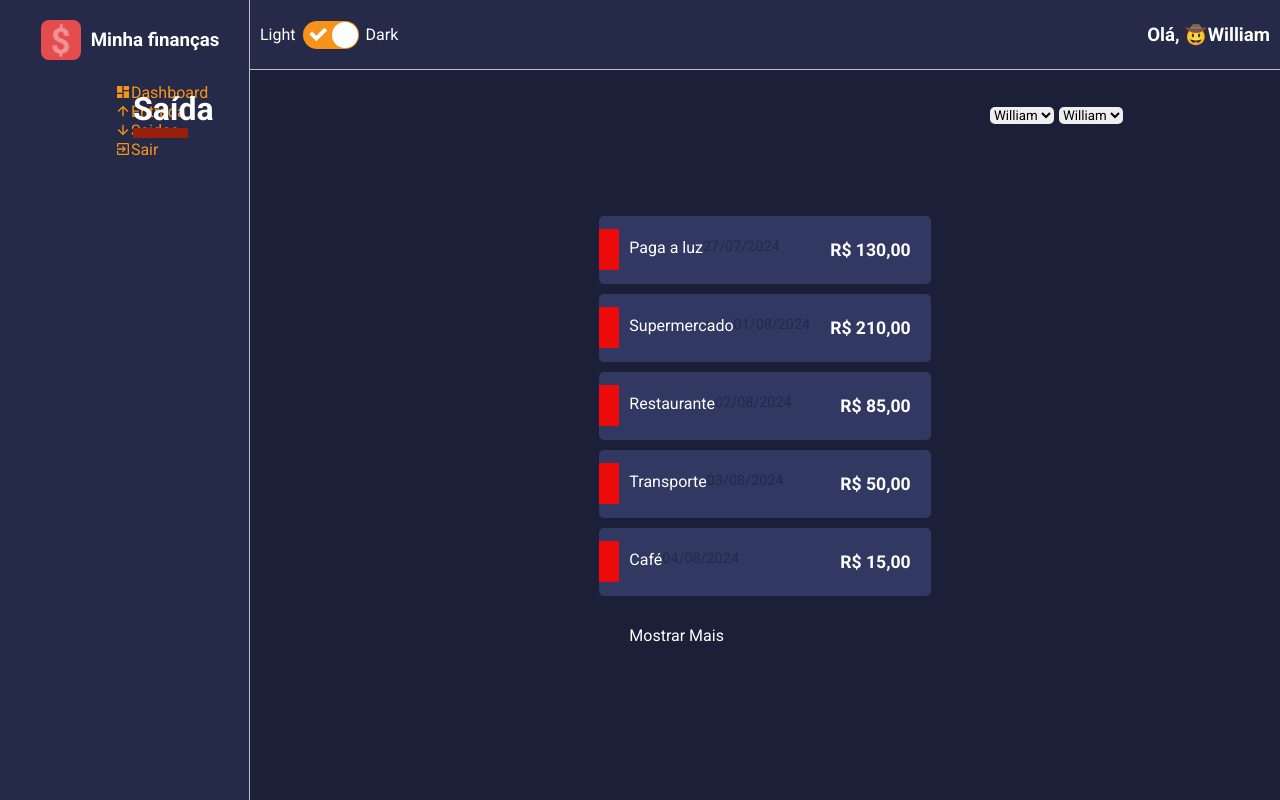
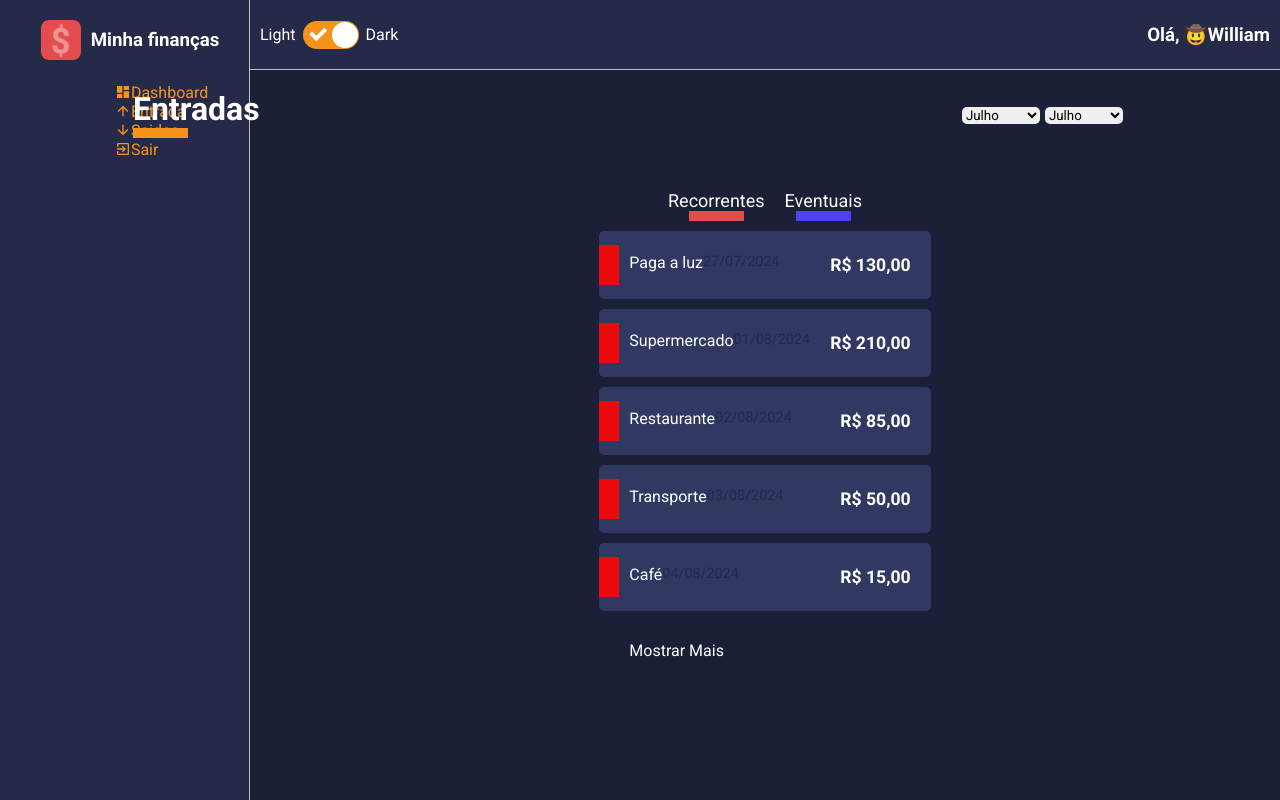
Before and after one commit to WilliamProgramadorBR/Gerenciador-financeiro, a React (Create React App) app: page /list/entry-balance in a window 1280 px wide. Built offline with nearby package versions, Linux system fonts and the light colour scheme.

Commit message:
Rotas e navegação configurada
Rotas definidas

```diff
--- a/package.json
+++ b/package.json
@@ -14,6 +14,7 @@
     "react": "^18.3.1",
     "react-dom": "^18.3.1",
     "react-icons": "^5.2.1",
+    "react-router-dom": "^6.25.1",
     "react-scripts": "5.0.1",
     "react-switch": "^7.0.0",
     "styled-components": "^5.3.3",
@@ -28,6 +29,7 @@
   },
   "devDependencies": {
     "@types/node": "^20.0.0",
+    "@types/react-router-dom": "^5.3.3",
     "@types/styled-components": "^5.1.34",
     "concurrently": "^6.2.1",
     "wait-on": "^5.3.0"
--- a/src/App.tsx
+++ b/src/App.tsx
@@ -1,20 +1,17 @@
 import React from 'react';
 import GlobalStyle from './Styles/GlobalStyle';
-import Layout from './components/Layout';
+
 import {ThemeProvider} from 'styled-components'
 import  dark from './Styles/themes/dark'
 import  ligth from './Styles/themes/light'
-import Dashboard from './Page/Dashboard';
-import List from '../src/Page/List'
-
+import Routes from '../src/routes/index';
 
 const App: React.FC = () =>{
 
     return(
         <ThemeProvider theme={dark}>
         <GlobalStyle />
-       <Layout><List/>
-       </Layout>
+         <Routes/>
        </ThemeProvider>
     );
 }
--- a/src/Page/List/index.tsx
+++ b/src/Page/List/index.tsx
@@ -1,13 +1,19 @@
-import React, { useState } from 'react';
-import { Container, Content, Button } from './styles';
+import React, { useState, useMemo } from 'react';
+import { Container, Content, Button, Filters } from './styles';
 import SelectInput from '../../components/SelectInput';
 import ContentHeader from '../../components/ContentHeader';
 import HistoryFinanceCard from '../../components/HistoryFinanceCard';
+import { useParams } from 'react-router-dom';
 
-const options = [
-  { value: 'William', label: 'William' },
-  { value: 'Ana', label: 'Ana' },
-  { value: 'Miguel', label: 'Miguel' }
+const years = [
+  { value: 7, label: 'Julho' },
+  { value: 8, label: 'Agosto' },
+  { value: 9, label: 'Setembro' }
+];
+const months = [
+  { value: 2023, label: 'Julho' },
+  { value: 2024, label: 'Agosto' },
+  { value: 9, label: 'Setembro' }
 ];
 
 const items = [
@@ -25,18 +31,38 @@ const items = [
   // Adicione mais itens conforme necessário
 ];
 
+interface RouteParams {
+  type: string;
+}
+
 const List: React.FC = () => {
+  const { type } = useParams();
   const [showAll, setShowAll] = useState(false);
+
+  const title = useMemo(() => {
+    return type === "entry-balance" ? "Entradas" : "Saídas";
+  }, [type]);
+  const lineColor = useMemo(() => {
+    return type === "entry-balance" ? "#F7931B" : "#E44C4E";
+  }, [type]);
 
   const itemsToShow = showAll ? items : items.slice(0, 5);
 
   return (
     <div>
       <Container>
-        <ContentHeader title='Saída' lineColor='#96200b'>
-          <SelectInput options={options} />
-          <SelectInput options={options} />
+        <ContentHeader title={title} lineColor={lineColor}>
+          <SelectInput options={months} />
+          <SelectInput options={years} />
         </ContentHeader>
+        <Filters>
+          <button type="button" className='tag-filter tag-filter-recurrent'>
+            Recorrentes
+          </button>
+          <button type="button" className='tag-filter tag-filter-eventual'>
+            Eventuais
+          </button>
+        </Filters>
         <Content>
           <ul>
             {itemsToShow.map((item, index) => (
--- a/src/Page/List/styles.ts
+++ b/src/Page/List/styles.ts
@@ -4,7 +4,41 @@ import styled from "styled-components";
 export const Container = styled.div``;
 
 export const Content = styled.div``;
+export const Filters = styled.div`
+  width: 100%;
+  display: flex;
+  justify-content: center;
 
+  .tag-filter {
+    margin-bottom: 30px;
+    font-size: 18px;
+    font-weight: 500;
+    background: none;
+    color: ${props => props.theme.colors.white};
+    margin: 0 10px;
+    transition: opacity 0.3s;
+
+    &:hover { /* Correção aqui */
+      opacity: 0.7;
+    }
+
+    }
+
+  .tag-filter-recurrent::after{
+      content: '';
+      display: block;
+      width: 55px;
+      margin: 0 auto;
+      border-bottom: 10px solid ${props => props.theme.colors.warning};
+  }
+  .tag-filter-eventual::after{
+      content: '';
+      display: block;
+      width: 55px;
+      margin: 0 auto;
+      border-bottom: 10px solid ${props => props.theme.colors.success};
+  }
+`;
 export const Button = styled.button`
   background-color: ${props => props.theme.colors.primary};
   color: ${props => props.theme.colors.white};
--- a/src/components/Aside/index.tsx
+++ b/src/components/Aside/index.tsx
@@ -12,11 +12,11 @@ const Aside: React.FC = () =>{
         <Title>Minha finanças</Title>
        </Header>
        <MenuContainer>
-        <MenuItemLink href="#">
+        <MenuItemLink href="/Dashboard">
         <MdDashboard />Dashboard
          </MenuItemLink>
-        <MenuItemLink href="#"><MdArrowUpward/>Entrada  </MenuItemLink>
-        <MenuItemLink href="#"><MdArrowDownward/>Saidas  </MenuItemLink>
+        <MenuItemLink href="/list/entry-balance"><MdArrowUpward/>Entrada  </MenuItemLink>
+        <MenuItemLink href="/list/exit-balance"><MdArrowDownward/>Saidas  </MenuItemLink>
         <MenuItemLink href="#"> <MdExitToApp/>Sair </MenuItemLink>
        </MenuContainer>
         </Container>
--- a/src/index.tsx
+++ b/src/index.tsx
@@ -1,15 +1,13 @@
 import React from 'react';
 import ReactDOM from 'react-dom/client';
-
 import App from './App';
-
-
 
 const root = ReactDOM.createRoot(
   document.getElementById('root') as HTMLElement
 );
+
 root.render(
   <React.StrictMode>
-    <App/>
+    <App />
   </React.StrictMode>
 );
--- /dev/null
+++ b/src/routes/app.routes.tsx
@@ -0,0 +1,19 @@
+import React from 'react';
+import { Routes, Route } from 'react-router-dom';
+import Dashboard from "../../src/Page/Dashboard";
+import List from "../../src/Page/List";
+import Singln from "../../src/Page/SingIn";
+
+import Layout from '../components/Layout';
+
+const AppRoutes: React.FC = () => (
+    <Layout>
+      <Routes>
+        <Route path="/" element={<Dashboard />} />
+        <Route path="/list/:type" element={<List />} />
+        <Route path="/login" element={<Singln />} />
+      </Routes>
+    </Layout>
+  );
+
+  export default AppRoutes;
--- /dev/null
+++ b/src/routes/index.tsx
@@ -0,0 +1,11 @@
+import { BrowserRouter } from 'react-router-dom';
+import App from './app.routes';
+import React from 'react';
+
+const Routes: React.FC = () => (
+    <BrowserRouter>
+        <App />
+    </BrowserRouter>
+);
+
+export default Routes;
```
Also changed, not shown: 1 other file (tests, documents, lock files or other folders).
